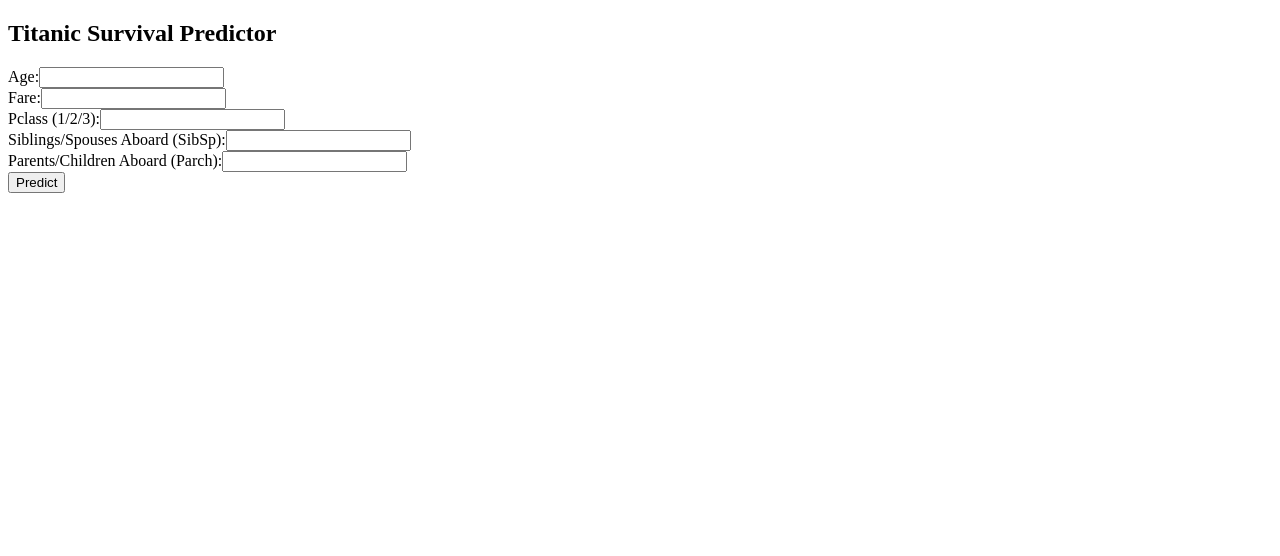
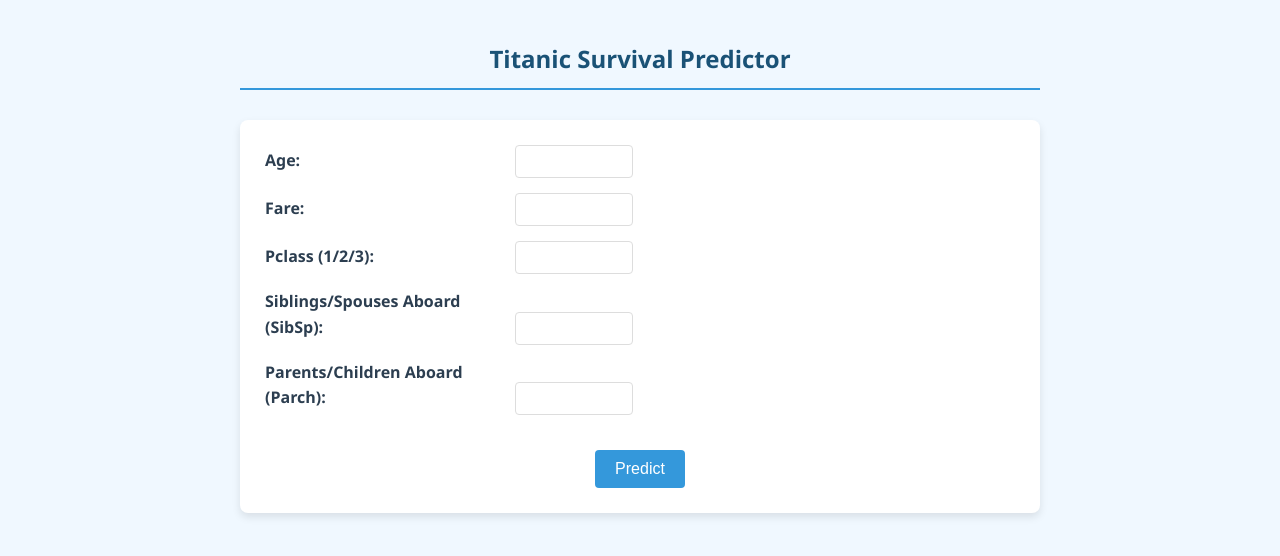
Before and after one commit to divyapranav/Titanic-Survival-Logistic-Regression-, a Flask app: page / in a window 1280 px wide. Shown: the top 556 px of the page. Run offline with Flask 3, Linux system fonts and the light colour scheme; parts of the project's set-up code (start-up, migrations or seed data) failed here and were passed over.

Commit message:
repo update

```diff
--- a/templates/index.html
+++ b/templates/index.html
@@ -5,6 +5,92 @@
 </head>
 <body>
     <h2>Titanic Survival Predictor</h2>
+    <style>
+        body {
+            font-family: 'Segoe UI', Tahoma, Geneva, Verdana, sans-serif;
+            background-color: #f0f8ff;
+            color: #333;
+            max-width: 800px;
+            margin: 0 auto;
+            padding: 20px;
+            line-height: 1.6;
+        }
+
+        h2 {
+            color: #1a5276;
+            text-align: center;
+            margin-bottom: 30px;
+            border-bottom: 2px solid #3498db;
+            padding-bottom: 10px;
+        }
+
+        h3 {
+            color: #2874a6;
+            text-align: center;
+            margin-top: 20px;
+        }
+
+        form {
+            background-color: white;
+            padding: 25px;
+            border-radius: 8px;
+            box-shadow: 0 4px 8px rgba(0, 0, 0, 0.1);
+        }
+
+        label {
+            display: inline-block;
+            width: 250px;
+            margin-bottom: 15px;
+            font-weight: bold;
+            color: #2c3e50;
+        }
+
+        input[type="text"] {
+            width: 100px;
+            padding: 8px;
+            border: 1px solid #ddd;
+            border-radius: 4px;
+            margin-bottom: 15px;
+        }
+
+        input[type="submit"] {
+            background-color: #3498db;
+            color: white;
+            border: none;
+            padding: 10px 20px;
+            border-radius: 4px;
+            cursor: pointer;
+            font-size: 16px;
+            display: block;
+            margin: 20px auto 0;
+            transition: background-color 0.3s;
+        }
+
+        input[type="submit"]:hover {
+            background-color: #2874a6;
+        }
+
+        .prediction-result {
+            background-color: #e8f4f8;
+            padding: 15px;
+            border-radius: 8px;
+            margin-top: 20px;
+            text-align: center;
+            border-left: 5px solid #3498db;
+        }
+
+        /* Responsive design */
+        @media (max-width: 600px) {
+            label {
+                width: 100%;
+                display: block;
+            }
+
+            input[type="text"] {
+                width: 90%;
+            }
+        }
+    </style>
     <form method="POST" action="/predict">
         <label>Age:</label><input type="text" name="age"><br>
         <label>Fare:</label><input type="text" name="fare"><br>
```
Also changed, not shown: README.md, image-1.png (added), image-2.png (added), image.png (added).
